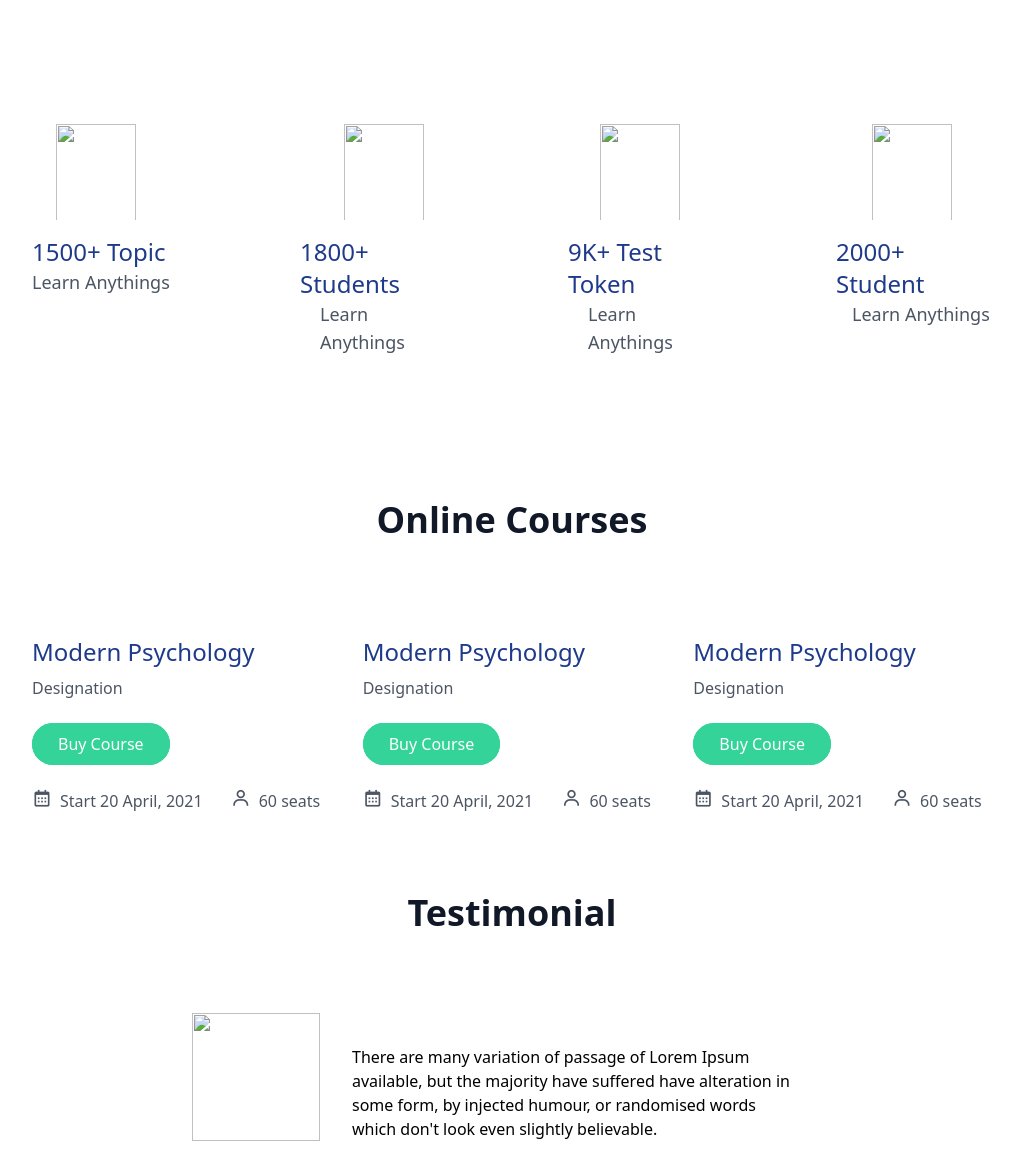
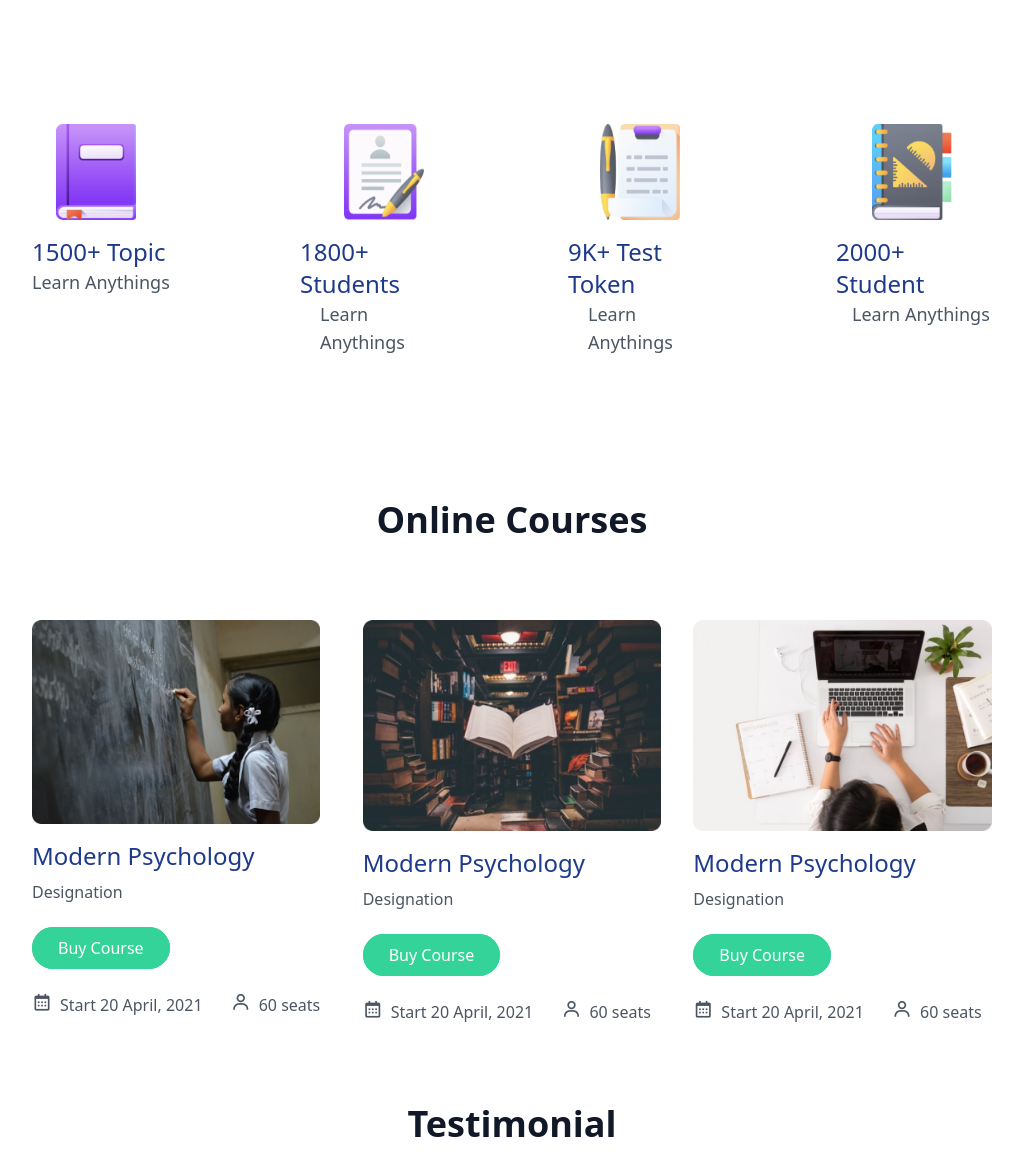
Before and after one commit to DeveloperOmarFaruk/TWCSS-e-school, a website: page src/index.html in a window 1280 px wide. Shown: the part 540-1716 px from the top of the page, without its empty margins (128-1151 px from the left). Drawn offline with nearby package versions, Linux system fonts and the light colour scheme; the site is published under a folder, as on GitHub Pages, so addresses that start at the root find nothing.

Commit message:
image update

```diff
--- a/src/index.html
+++ b/src/index.html
@@ -6,7 +6,7 @@
     <meta name="viewport" content="width=device-width, initial-scale=1.0">
     <title>E-School | Developer.OmarFaruk</title>
     <!--========================== Favicon ===========================-->
-    <link rel="shortcut icon" href="/src/images/Logo1.png" type="image/x-icon">
+    <link rel="shortcut icon" href="./images/Logo1.png" type="image/x-icon">
     <!--========================== Tailwind CSS cdn ===========================-->
     <link href="https://unpkg.com/tailwindcss@^2/dist/tailwind.min.css" rel="stylesheet">
 
@@ -25,7 +25,7 @@
 <header>
     <nav class="flex justify-items-center md:ml-40 ml-2 md:mr-40 mr-2 pt-6 md:space-x-96  ">
         <div class="md:ml-0 ml-6">
-            <img class=" md:w-48 w-36 h-14  " src="/src/images/Logo.png" alt="">
+            <img class=" md:w-48 w-36 h-14  " src="./images/Logo.png" alt="">
         </div>
 
 
@@ -76,7 +76,7 @@
             </ul>
         </div>
         <div class=" md:w-1/2 md:ml-0 ml-6 md:mr-0 mr-6 md:mt-0 mt-28 md:mb-0 mb-28">
-            <img class="w-full " src="/src/images/Illustration.png" alt="">
+            <img class="w-full " src="./images/Illustration.png" alt="">
         </div>
     </div>
 </main>
@@ -89,7 +89,7 @@
 <token>
     <div class=" md:flex justify-items-center   md:ml-40 ml-40 md:mr-40 md:mt-44 mt-20 md:mb-36 mb-20">
         <div class="md:w-1/4 md:mr-28 md:mb-0 mb-12 md:ml-0 ml-4">
-            <img class="w-20 h-28 pb-4 ml-6 " src="/src/images/book.png" alt="">
+            <img class="w-20 h-28 pb-4 ml-6 " src="./images/book.png" alt="">
             <a href="" class="font-medium text-2xl text-blue-900 ">1500+ Topic</a>
             <p class="text-lg text-gray-600 font-normal">Learn Anythings</p>
         </div>
@@ -97,14 +97,14 @@
 
 
         <div class="md:w-1/4 md:mr-28 md:mb-0 mb-12">
-            <img class="w-20 h-28 pb-4 ml-11" src="/src/images/Student.png" alt="">
+            <img class="w-20 h-28 pb-4 ml-11" src="./images/Student.png" alt="">
             <a href="" class="font-medium text-2xl text-blue-900 ">1800+ Students</a>
             <p class="text-lg text-gray-600 font-normal ml-5">Learn Anythings</p>
         </div>
 
 
         <div class="md:w-1/4 md:mr-28 md:mb-0 mb-12">
-            <img class="w-20 h-28 pb-4 ml-8" src="/src/images/Test.png" alt="">
+            <img class="w-20 h-28 pb-4 ml-8" src="./images/Test.png" alt="">
             <a href="" class="font-medium text-2xl text-blue-900 ">9K+ Test Token</a>
             <p class="text-lg text-gray-600 font-normal ml-5">Learn Anythings</p>
         </div>
@@ -112,7 +112,7 @@
 
 
         <div class="md:w-1/4 md:mb-0 mb-12">
-            <img class="w-20 h-28 pb-4 ml-9" src="/src/images/Students.png" alt="">
+            <img class="w-20 h-28 pb-4 ml-9" src="./images/Students.png" alt="">
             <a href="" class="font-medium text-2xl text-blue-900 ">2000+ Student</a>
             <p class="text-lg text-gray-600 font-normal ml-4">Learn Anythings</p>
         </div>
@@ -130,7 +130,7 @@
 
     <div class=" md:flex justify-items-center md:ml-40 md:mr-40 md:mt-20 mb-12 mt-12">
         <div class="md:w-1/3 md:ml-0 ml-6 mr-6 md:mr-0 md:mb-0 mb-16">
-            <img class="md:w-72 w-full md:h-54" src="/src/images/Morder pyschology.png" alt="">
+            <img class="md:w-72 w-full md:h-54" src="./images/Morder pyschology.png" alt="">
             <h1 class="font-medium text-2xl text-blue-900 pt-4">Modern Psychology</h1>
             <p class="text-gray-600 pt-2">Designation</p>
             <ul class="pt-2 pb-8">
@@ -144,7 +144,7 @@
 
 
         <div class="md:w-1/3 md:ml-8 ml-6 mr-6 md:mr-0 md:mb-0 mb-16">
-            <img class="w-72 w-full h-54" src="/src/images/Morder psyc.png" alt="">
+            <img class="w-72 w-full h-54" src="./images/Morder psyc.png" alt="">
             <h1 class="font-medium text-2xl text-blue-900 pt-4 ">Modern Psychology</h1>
             <p class="text-gray-600 pt-2">Designation</p>
             <ul class="pt-2 pb-8">
@@ -159,7 +159,7 @@
 
 
         <div class="md:w-1/3 md:ml-8 ml-6 mr-6 md:mr-0 md:mb-0 mb-16">
-            <img class="w-72 w-full h-54" src="/src/images/Morder pychons.png" alt="">
+            <img class="w-72 w-full h-54" src="./images/Morder pychons.png" alt="">
             <h1 class="font-medium text-2xl text-blue-900 pt-4">Modern Psychology</h1>
             <p class="text-gray-600 pt-2">Designation</p>
             <ul class="pt-2 pb-8">
@@ -185,7 +185,7 @@
 
     <div class="flex justify-items-center md:ml-80 md:mr-80 md:mt-20 mb-12">
 
-        <img class=" w-32 h-32 md:ml-0 ml-6 md:mt-0 mt-12" src="/src/images/Man.png" alt="">
+        <img class=" w-32 h-32 md:ml-0 ml-6 md:mt-0 mt-12" src="./images/Man.png" alt="">
         <p class="m-8 font-normal">
             There are many variation of passage of Lorem Ipsum available, but the majority have suffered have alteration in some form, by injected humour, or randomised words which don't look even slightly believable.
         </p>
```
